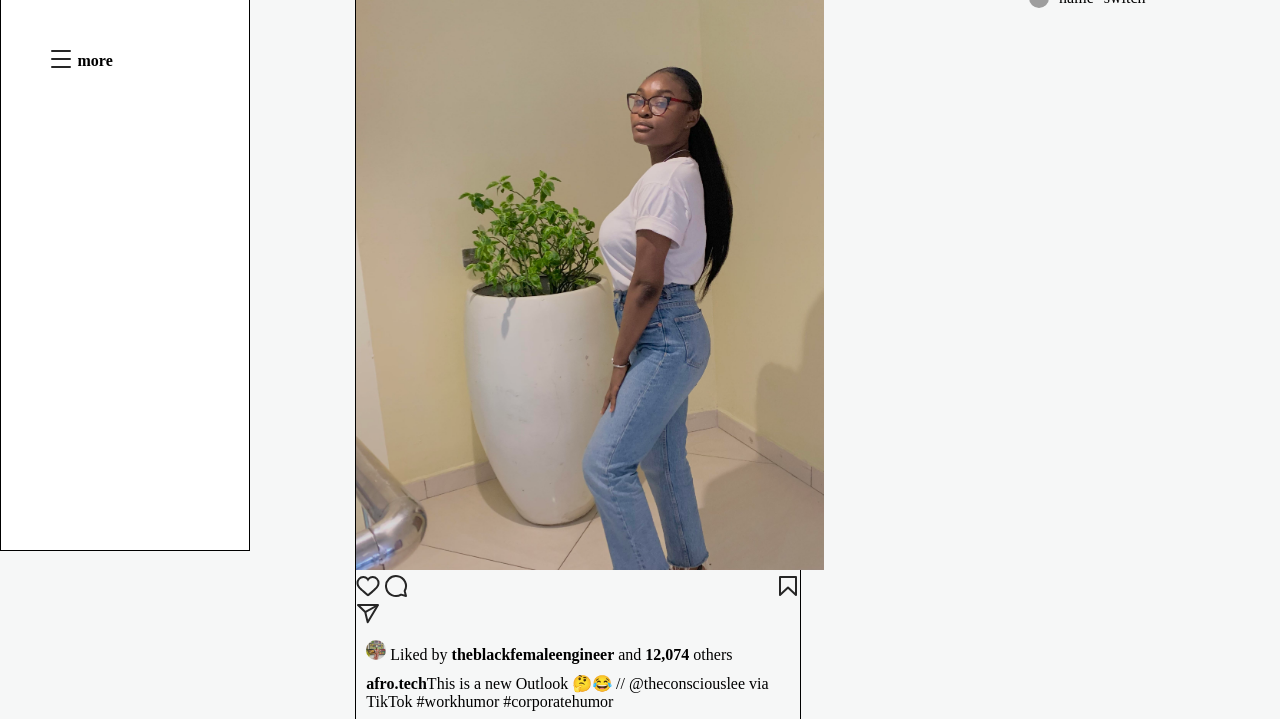
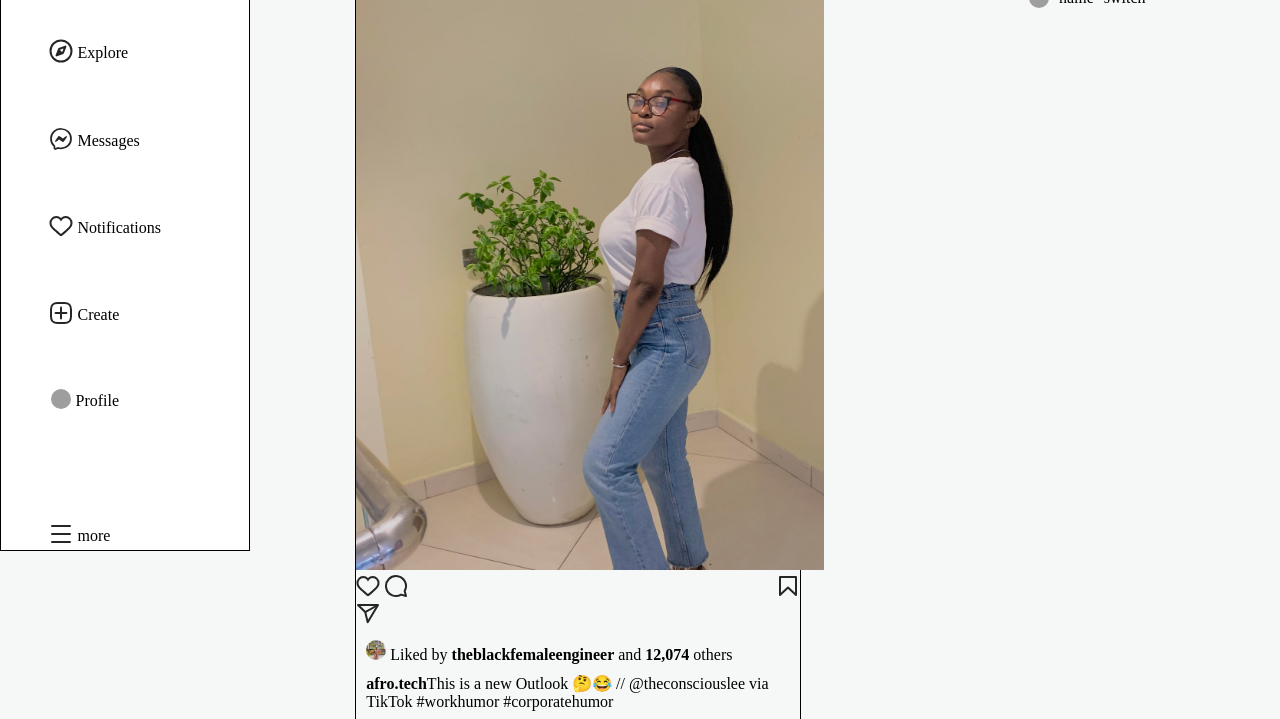
Before and after one commit to Edidiva/my_instagralia, a plain HTML site: page index.html in a window 1280 px wide. Shown: the part 249-968 px from the top of the page. Drawn offline with Linux system fonts and the light colour scheme; grey boxes are pictures that could not be loaded.

Commit message:
style update

```diff
--- a/style.css
+++ b/style.css
@@ -71,8 +71,17 @@ a{
     overflow-x: hidden;
     padding-top: 20px;
     border: 1px solid black;
+    display: flex;
+    flex-direction: column;
+    justify-content: space-between;
 }
 
+.icons a{
+    text-decoration: none;
+    font-weight: 100;
+    font-size: 16px;
+
+}
 /* main section */
 .main_section{
     display: flex;
```
